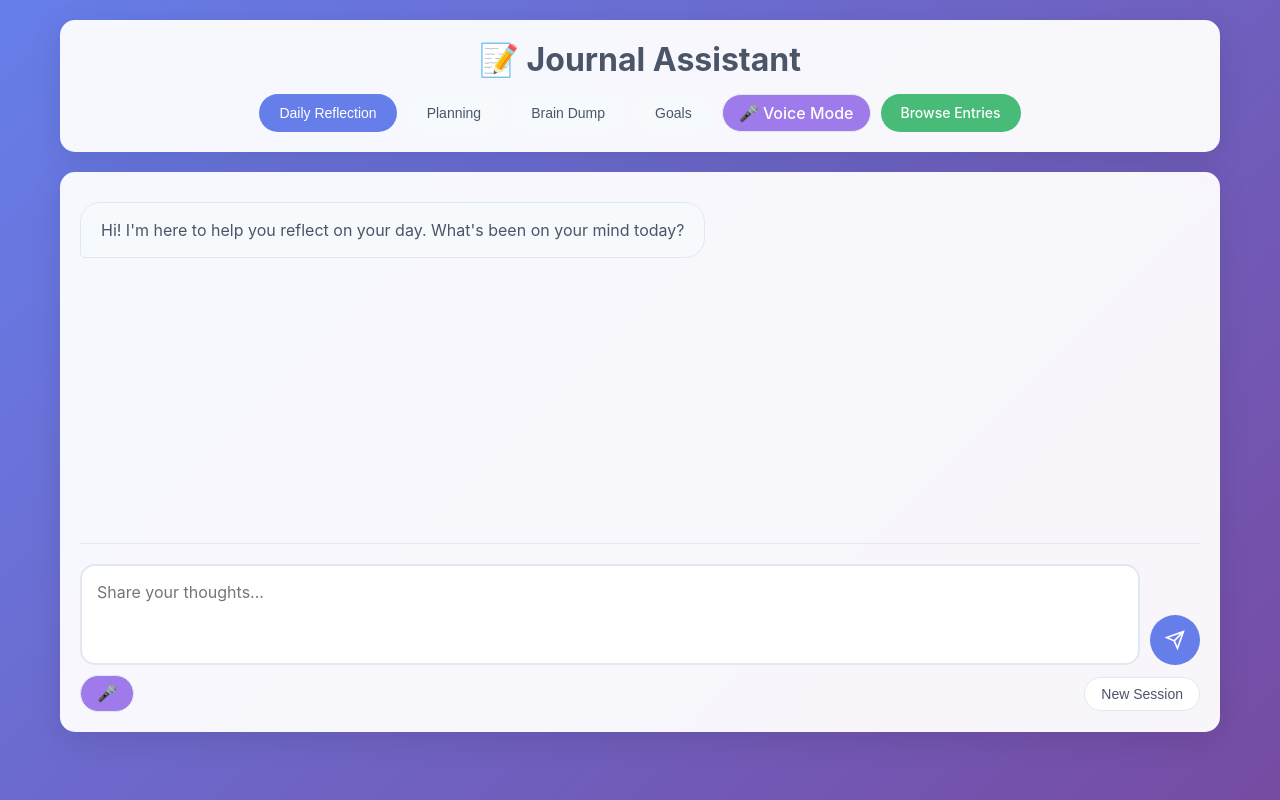
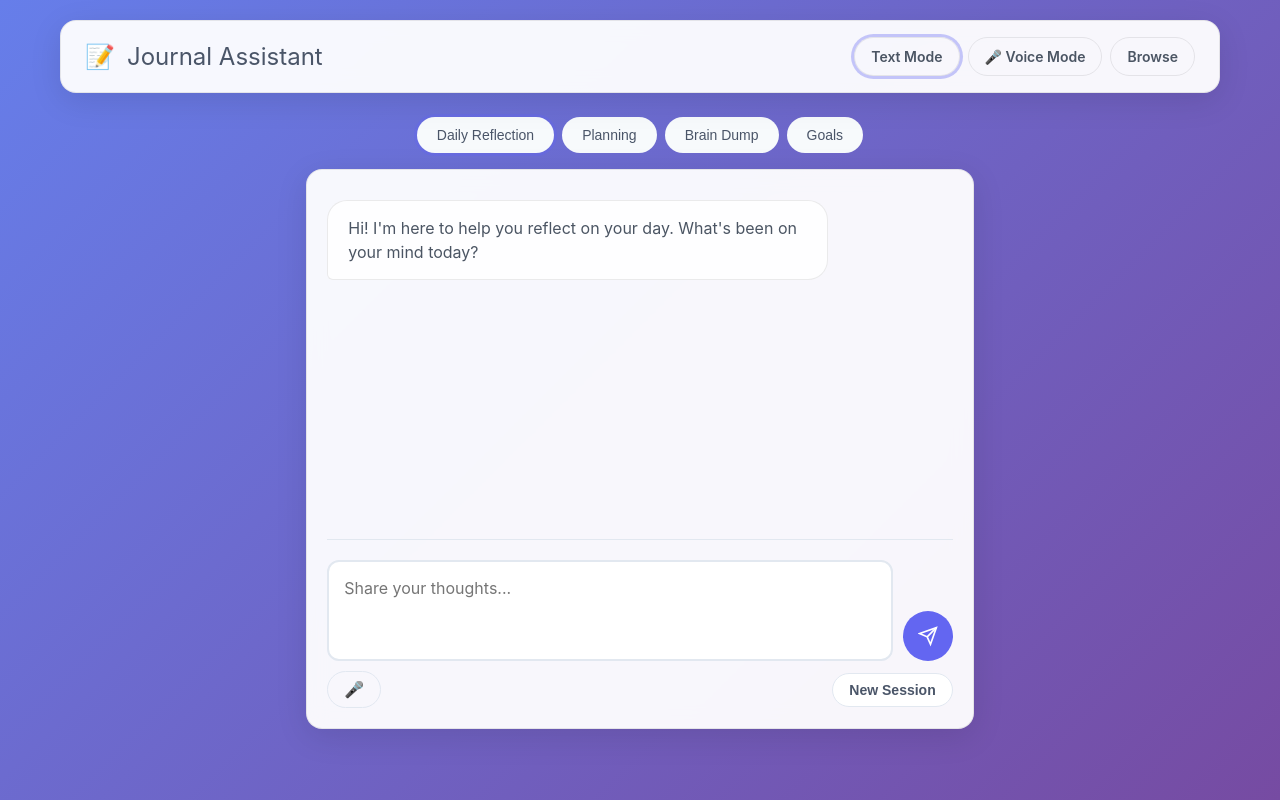
Before and after one commit to crweber2/journal, a FastAPI app: page / in a window 1280 px wide. Run offline with FastAPI, Linux system fonts and the light colour scheme.

Commit message:
update the style to be more consistant

```diff
--- a/main.py
+++ b/main.py
@@ -74,7 +74,7 @@
 
 class VoiceConfig:
     """Voice session configuration constants"""
-    DEFAULT_VOICE = "echo" #alloy, ash, ballad, coral, echo, sage, shimmer, and verse
+    DEFAULT_VOICE = "coral" #alloy, ash, ballad, coral, echo, sage, shimmer, and verse
     DEFAULT_MODEL = "gpt-4.1"
     DEFAULT_VOICE_MODEL = "gpt-4o-realtime-preview"#-2024-10-01"
     AUDIO_FORMAT = "pcm16"
--- a/static/style.css
+++ b/static/style.css
@@ -6,9 +6,9 @@
 
 body {
     font-family: -apple-system, BlinkMacSystemFont, 'Segoe UI', Roboto, Oxygen, Ubuntu, Cantarell, sans-serif;
-    background: linear-gradient(135deg, #667eea 0%, #764ba2 100%);
+    background: var(--bg-gradient);
     min-height: 100vh;
-    color: #333;
+    color: var(--text-1);
 }
 
 .container {
@@ -20,21 +20,7 @@
     flex-direction: column;
 }
 
-header {
-    background: rgba(255, 255, 255, 0.95);
-    backdrop-filter: blur(10px);
-    border-radius: 15px;
-    padding: 20px;
-    margin-bottom: 20px;
-    box-shadow: 0 8px 32px rgba(0, 0, 0, 0.1);
-}
 
-header h1 {
-    font-size: 2rem;
-    margin-bottom: 15px;
-    text-align: center;
-    color: #4a5568;
-}
 
 nav {
     display: flex;
@@ -62,26 +48,28 @@
 }
 
 .nav-btn.active {
-    background: #667eea;
-    color: white;
+    /* unified via .btn variants; keep focus indication */
+    box-shadow: var(--ring);
 }
 
 .browse-btn {
-    background: #48bb78 !important;
-    color: white !important;
+    /* unified via .btn variants */
+    background: inherit !important;
+    color: inherit !important;
 }
 
 .browse-btn:hover {
-    background: #38a169 !important;
+    background: inherit !important;
 }
 
 .voice-btn {
-    background: #9f7aea !important;
-    color: white !important;
+    /* unified via .btn variants */
+    background: inherit !important;
+    color: inherit !important;
 }
 
 .voice-btn:hover {
-    background: #805ad5 !important;
+    background: inherit !important;
 }
 
 main {
@@ -91,14 +79,15 @@
 }
 
 .chat-container {
-    background: rgba(255, 255, 255, 0.95);
-    backdrop-filter: blur(10px);
-    border-radius: 15px;
+    background: var(--surface);
+    backdrop-filter: blur(var(--backdrop-blur));
+    border: 1px solid var(--surface-border);
+    border-radius: var(--radius-3);
     padding: 20px;
     height: 70vh;
     display: flex;
     flex-direction: column;
-    box-shadow: 0 8px 32px rgba(0, 0, 0, 0.1);
+    box-shadow: var(--shadow-1);
 }
 
 .messages {
@@ -130,16 +119,16 @@
 }
 
 .user-message .message-content {
-    background: #667eea;
-    color: white;
-    border-bottom-right-radius: 5px;
+    background: var(--primary);
+    color: var(--text-inverse);
+    border-bottom-right-radius: 6px;
 }
 
 .ai-message .message-content {
-    background: #f7fafc;
-    color: #4a5568;
-    border-bottom-left-radius: 5px;
-    border: 1px solid #e2e8f0;
+    background: var(--surface-2);
+    color: var(--text-2);
+    border-bottom-left-radius: 6px;
+    border: 1px solid var(--surface-border);
 }
 
 .message-time {
@@ -169,7 +158,7 @@
     flex: 1;
     padding: 15px;
     border: 2px solid #e2e8f0;
-    border-radius: 15px;
+    border-radius: var(--radius-2);
     resize: none;
     font-family: inherit;
     font-size: 16px;
@@ -179,13 +168,14 @@
 
 #messageInput:focus {
     outline: none;
-    border-color: #667eea;
+    border-color: var(--primary);
+    box-shadow: var(--ring);
 }
 
 .send-btn {
     padding: 15px;
-    background: #667eea;
-    color: white;
+    background: var(--primary);
+    color: var(--text-inverse);
     border: none;
     border-radius: 50%;
     cursor: pointer;
@@ -198,7 +188,7 @@
 }
 
 .send-btn:hover {
-    background: #5a67d8;
+    background: var(--primary-600);
     transform: scale(1.05);
 }
 
@@ -237,11 +227,8 @@
 
 /* Browse page styles */
 .browse-container {
-    background: rgba(255, 255, 255, 0.95);
-    backdrop-filter: blur(10px);
-    border-radius: 15px;
+    /* Inherit visual from .surface; keep spacing only */
     padding: 20px;
-    box-shadow: 0 8px 32px rgba(0, 0, 0, 0.1);
 }
 
 .date-filter {
--- /dev/null
+++ b/static/theme.css
@@ -0,0 +1,235 @@
+/* static/theme.css */
+/* 1) Tokens */
+:root {
+  /* Brand gradient */
+  --brand-start: #667eea;
+  --brand-end: #764ba2;
+  --bg-gradient: linear-gradient(135deg, var(--brand-start) 0%, var(--brand-end) 100%);
+
+  /* Text */
+  --text-1: #1f2937;
+  --text-2: #4b5563;
+  --text-muted: #6b7280;
+  --text-inverse: #ffffff;
+
+  /* Surfaces */
+  --surface: rgba(255, 255, 255, 0.95);
+  --surface-2: rgba(255, 255, 255, 0.9);
+  --surface-border: rgba(0, 0, 0, 0.08);
+  --shadow-1: 0 8px 32px rgba(0, 0, 0, 0.1);
+  --backdrop-blur: 10px;
+
+  /* Brand + states */
+  --primary: #6366f1;
+  --primary-600: #4f46e5;
+  --secondary: #9f7aea;
+  --secondary-600: #805ad5;
+  --success: #10b981;
+  --warning: #f59e0b;
+  --error: #ef4444;
+
+  /* Radii, spacing, type, container */
+  --radius-1: 8px;
+  --radius-2: 12px;
+  --radius-3: 16px;
+  --radius-round: 999px;
+
+  --space-1: 4px;
+  --space-2: 8px;
+  --space-3: 12px;
+  --space-4: 16px;
+  --space-5: 24px;
+  --space-6: 32px;
+
+  --font-1: 12px;
+  --font-2: 14px;
+  --font-3: 16px;
+  --font-4: 18px;
+  --font-5: 24px;
+  --font-6: 32px;
+  --line: 1.5;
+
+  --container-max: 1200px;
+
+  /* Effects */
+  --ring: 0 0 0 3px rgba(99,102,241,0.35);
+  --ease-fast: 0.2s ease;
+  --ease-med: 0.3s ease;
+}
+
+/* Optional dark mode */
+[data-theme="dark"] {
+  --brand-start: #0f172a;
+  --brand-end: #1f2937;
+  --text-1: #f3f4f6;
+  --text-2: #e5e7eb;
+  --text-muted: #9ca3af;
+  --surface: rgba(17, 24, 39, 0.7);
+  --surface-2: rgba(31, 41, 55, 0.6);
+  --surface-border: rgba(255, 255, 255, 0.12);
+  --shadow-1: 0 8px 32px rgba(0, 0, 0, 0.5);
+}
+
+/* 2) Base + layout */
+* { box-sizing: border-box; }
+html, body { height: 100%; }
+body {
+  font-family: -apple-system, BlinkMacSystemFont, 'Segoe UI', Roboto, Oxygen, Ubuntu, Cantarell, sans-serif;
+  background: var(--bg-gradient);
+  color: var(--text-1);
+}
+
+.container {
+  max-width: var(--container-max);
+  margin: 0 auto;
+  padding: var(--space-5);
+  min-height: 100vh;
+  display: flex;
+  flex-direction: column;
+}
+
+/* 3) Surfaces */
+.surface {
+  background: var(--surface);
+  backdrop-filter: blur(var(--backdrop-blur));
+  border: 1px solid var(--surface-border);
+  border-radius: var(--radius-3);
+  box-shadow: var(--shadow-1);
+}
+
+.card {
+  background: #fff;
+  border: 1px solid var(--surface-border);
+  border-radius: var(--radius-2);
+  box-shadow: 0 2px 8px rgba(0,0,0,0.05);
+}
+
+/* 4) Buttons */
+.btn {
+  display: inline-flex;
+  align-items: center;
+  justify-content: center;
+  gap: var(--space-2);
+  padding: 10px 16px;
+  font-size: var(--font-2);
+  font-weight: 600;
+  border: none;
+  border-radius: var(--radius-round);
+  cursor: pointer;
+  transition: transform var(--ease-fast), background-color var(--ease-med), box-shadow var(--ease-med);
+  text-decoration: none;
+  color: var(--text-2);
+  background: #f7fafc;
+}
+.btn:hover { transform: translateY(-1px); }
+.btn:disabled { opacity: 0.6; cursor: not-allowed; transform: none; }
+.btn:focus-visible { outline: none; box-shadow: var(--ring); }
+
+.btn--primary { background: var(--primary); color: var(--text-inverse); }
+.btn--primary:hover { background: var(--primary-600); }
+
+.btn--secondary { background: var(--secondary); color: var(--text-inverse); }
+.btn--secondary:hover { background: var(--secondary-600); }
+
+.btn--ghost { background: transparent; border: 1px solid var(--surface-border); color: var(--text-2); }
+.btn--ghost:hover { background: rgba(0,0,0,0.03); }
+
+.btn--danger { background: var(--error); color: var(--text-inverse); }
+.btn--danger:hover { filter: brightness(0.95); }
+
+/* 5) Chips / badges */
+.chip {
+  display: inline-flex;
+  align-items: center;
+  gap: var(--space-2);
+  padding: 4px 10px;
+  font-size: 12px;
+  font-weight: 600;
+  border-radius: var(--radius-round);
+  background: #f7fafc;
+  border: 1px solid var(--surface-border);
+  color: var(--text-2);
+}
+.chip--success { background: rgba(16,185,129,0.12); color: #065f46; border-color: rgba(16,185,129,0.25); }
+.chip--warning { background: rgba(245,158,11,0.12); color: #7c2d12; border-color: rgba(245,158,11,0.25); }
+.chip--error   { background: rgba(239,68,68,0.12);  color: #7f1d1d; border-color: rgba(239,68,68,0.25); }
+
+/* 6) Message bubbles */
+.bubble {
+  padding: 12px 16px;
+  border-radius: 20px;
+  line-height: var(--line);
+  max-width: 80%;
+  animation: fadeIn var(--ease-med);
+  word-wrap: break-word;
+}
+.bubble.user {
+  background: var(--primary);
+  color: var(--text-inverse);
+  border-bottom-right-radius: 6px;
+  margin-left: auto;
+}
+.bubble.ai {
+  background: var(--surface-2);
+  color: var(--text-2);
+  border: 1px solid var(--surface-border);
+  border-bottom-left-radius: 6px;
+  margin-right: auto;
+}
+
+/* 7) Inputs */
+input[type="text"], input[type="date"], textarea {
+  width: 100%;
+  padding: 12px;
+  font-size: var(--font-3);
+  border: 2px solid #e2e8f0;
+  border-radius: var(--radius-2);
+  background: #fff;
+  color: var(--text-1);
+  transition: border-color var(--ease-med), box-shadow var(--ease-med);
+}
+input:focus, textarea:focus {
+  outline: none;
+  border-color: var(--primary);
+  box-shadow: var(--ring);
+}
+
+/* 8) Header (shared) */
+.app-header {
+  display: flex;
+  align-items: center;
+  justify-content: space-between;
+  padding: var(--space-4) var(--space-5);
+  margin-bottom: var(--space-5);
+  background: var(--surface);
+  backdrop-filter: blur(var(--backdrop-blur));
+  border: 1px solid var(--surface-border);
+  border-radius: var(--radius-3);
+  box-shadow: var(--shadow-1);
+}
+.app-brand { font-size: var(--font-5); color: #4a5568; display: flex; align-items: center; gap: var(--space-3); }
+.app-nav { display: flex; gap: var(--space-2); flex-wrap: wrap; justify-content: center; }
+.app-nav .is-active { outline: none; box-shadow: var(--ring); }
+
+/* Unified content panel width + centering */
+.chat-container,
+.browse-container,
+.session-selector,
+.voice-interface {
+  max-width: 960px;
+  margin: 0 auto;
+}
+
+/* 9) Helpers */
+.focus-ring { outline: none !important; box-shadow: var(--ring) !important; }
+.loading { text-align: center; padding: 40px; color: #a0aec0; font-style: italic; }
+
+@keyframes fadeIn {
+  from { opacity: 0; transform: translateY(6px); }
+  to { opacity: 1; transform: translateY(0); }
+}
+
+/* 10) Reduced motion */
+@media (prefers-reduced-motion: reduce) {
+  * { animation: none !important; transition: none !important; }
+}
--- a/templates/index.html
+++ b/templates/index.html
@@ -4,24 +4,21 @@
     <meta charset="UTF-8">
     <meta name="viewport" content="width=device-width, initial-scale=1.0">
     <title>Journal App</title>
-    <link rel="stylesheet" href="/static/style.css">
+    <link rel="stylesheet" href="/static/theme.css">
+<link rel="stylesheet" href="/static/style.css">
 </head>
 <body>
     <div class="container">
-        <header>
-            <h1>📝 Journal Assistant</h1>
-            <nav>
-                <button id="reflectionBtn" class="nav-btn active" data-type="reflection">Daily Reflection</button>
-                <button id="planningBtn" class="nav-btn" data-type="planning">Planning</button>
-                <button id="notesBtn" class="nav-btn" data-type="notes">Brain Dump</button>
-                <button id="goalsBtn" class="nav-btn" data-type="goals">Goals</button>
-                <a href="/voice-mode" class="nav-btn voice-btn">🎤 Voice Mode</a>
-                <a href="/browse" class="nav-btn browse-btn">Browse Entries</a>
-            </nav>
-        </header>
+        {% include 'partials/header.html' %}
 
         <main>
-            <div id="chatContainer" class="chat-container">
+            <nav class="app-nav" aria-label="Session type" style="margin-bottom:16px;">
+                <button id="reflectionBtn" class="nav-btn btn btn--secondary active" data-type="reflection">Daily Reflection</button>
+                <button id="planningBtn" class="nav-btn btn btn--ghost" data-type="planning">Planning</button>
+                <button id="notesBtn" class="nav-btn btn btn--ghost" data-type="notes">Brain Dump</button>
+                <button id="goalsBtn" class="nav-btn btn btn--ghost" data-type="goals">Goals</button>
+            </nav>
+                <div id="chatContainer" class="chat-container surface">
                 <div id="messages" class="messages">
                     <div class="message ai-message">
                         <div class="message-content">
@@ -34,7 +31,7 @@
                 <div class="input-container">
                     <div class="input-wrapper">
                         <textarea id="messageInput" placeholder="Share your thoughts..." rows="3"></textarea>
-                        <button id="sendBtn" class="send-btn">
+                        <button id="sendBtn" class="send-btn btn btn--primary" aria-label="Send message">
                             <svg width="24" height="24" viewBox="0 0 24 24" fill="none" stroke="currentColor" stroke-width="2">
                                 <line x1="22" y1="2" x2="11" y2="13"></line>
                                 <polygon points="22,2 15,22 11,13 2,9"></polygon>
@@ -42,10 +39,10 @@
                         </button>
                     </div>
                     <div class="input-actions">
-                        <button id="voiceBtn" class="voice-btn" title="Voice input (coming soon)">
+                        <button id="voiceBtn" class="voice-btn btn btn--secondary" title="Voice input (coming soon)" aria-label="Voice input">
                             🎤
                         </button>
-                        <button id="newSessionBtn" class="new-session-btn">
+                        <button id="newSessionBtn" class="new-session-btn btn btn--ghost">
                             New Session
                         </button>
                     </div>
--- /dev/null
+++ b/templates/partials/header.html
@@ -0,0 +1,14 @@
+<header class="app-header surface">
+  <div class="app-brand">
+    <span>📝</span>
+    <span>Journal Assistant</span>
+  </div>
+  <nav class="app-nav">
+    {% set path = request.url.path %}
+    <a href="/" class="btn btn--ghost {{ 'is-active' if path == '/' else '' }}" aria-current="{{ 'page' if path == '/' else '' }}">Text Mode</a>
+    <a href="/voice-mode" class="btn btn--ghost {{ 'is-active' if path.startswith('/voice-mode') else '' }}" aria-current="{{ 'page' if path.startswith('/voice-mode') else '' }}">🎤 Voice Mode</a>
+    <a href="/browse" class="btn btn--ghost {{ 'is-active' if path.startswith('/browse') else '' }}" aria-current="{{ 'page' if path.startswith('/browse') else '' }}">Browse</a>
+    <!-- Optional future: theme toggle -->
+    <!-- <button id="themeToggle" class="btn btn--ghost" aria-label="Toggle theme">🌓</button> -->
+  </nav>
+</header>
```
Also changed, not shown: static/voice.css (+60 -111 lines), static/voice.js (+19 -1 lines), templates/browse.html (+9 -11 lines), templates/voice.html (+25 -20 lines).
